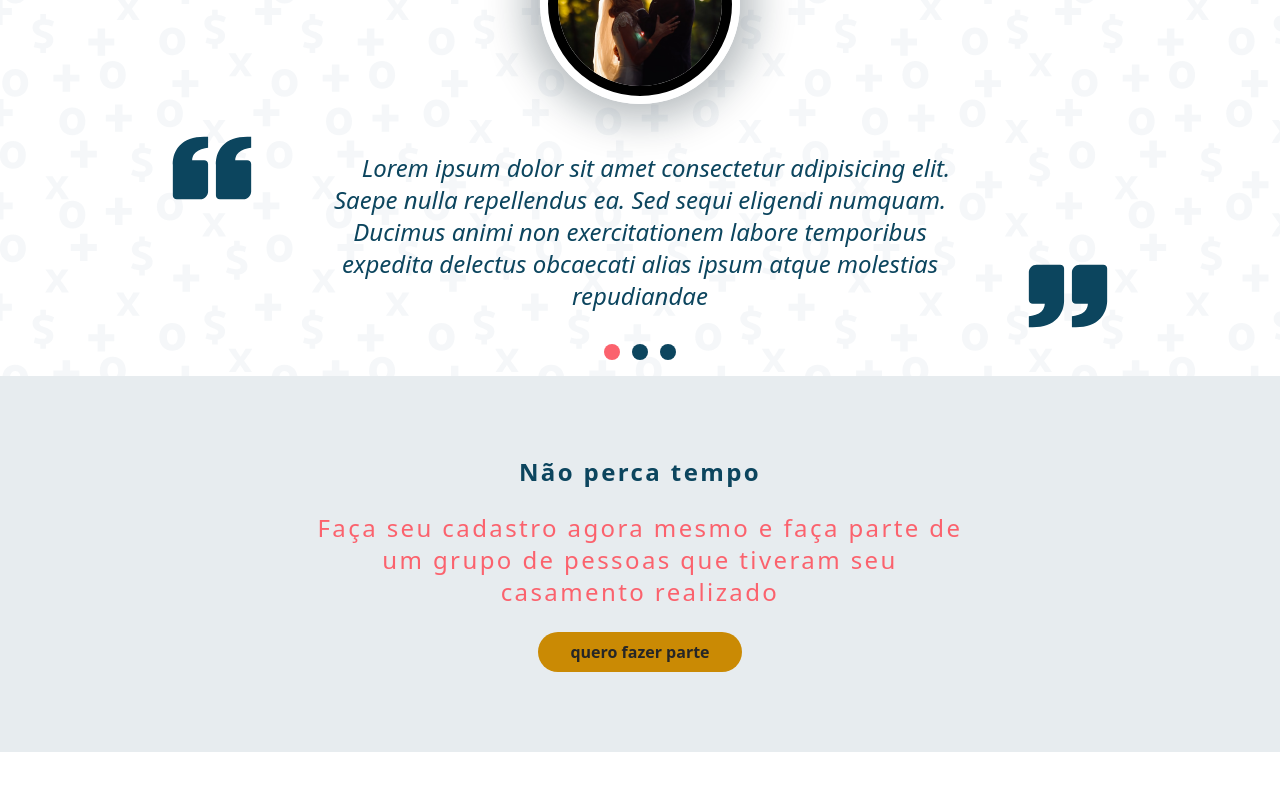
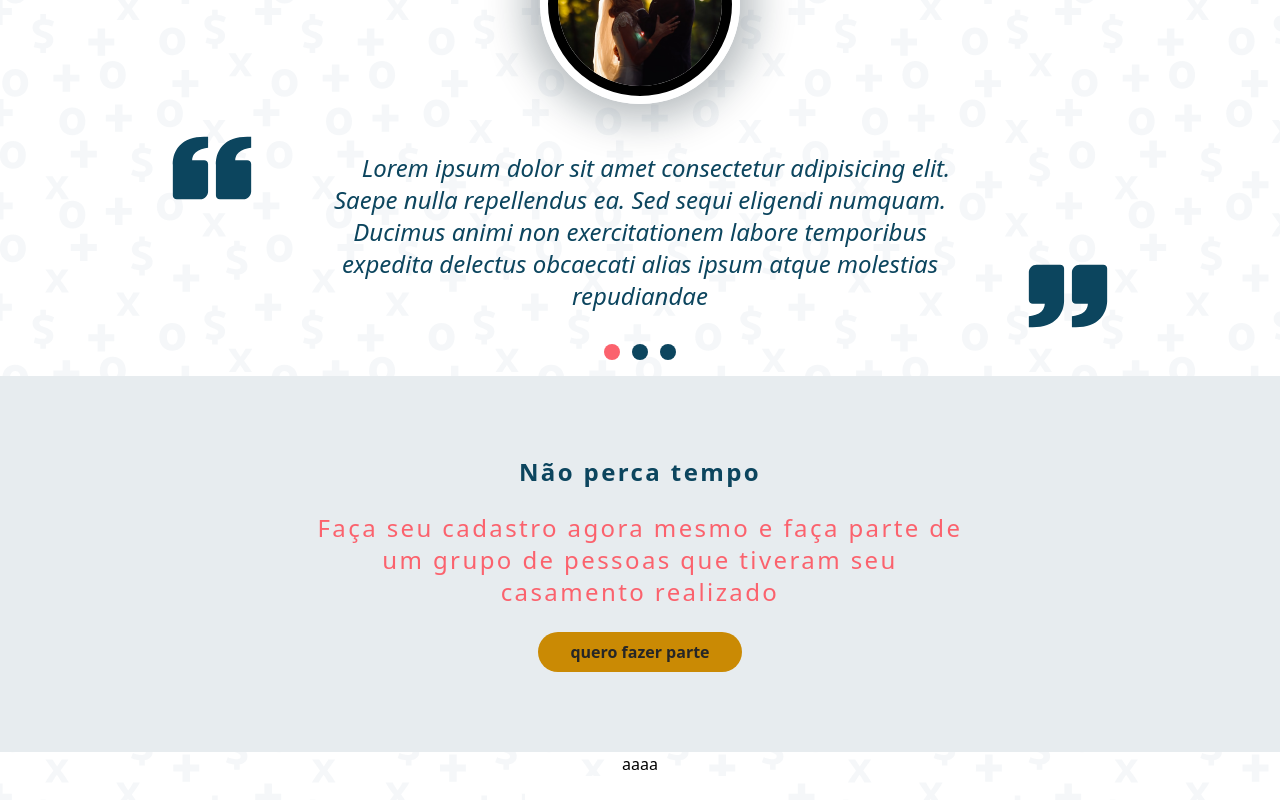
Before and after one commit to GravataOnline/gravata-online, a Next.js app in the folder gravata-online/: page / in a window 1280 px wide. Shown: the part 2048-2848 px from the top of the page. Before the commit the page ends 2800 px from the top, so only its background shows below. Built offline with nearby package versions, Linux system fonts and the light colour scheme.

Commit message:
atualizando nome dos arquivos

```diff
--- /dev/null
+++ b/gravata-online/src/components/Input/index.tsx
@@ -0,0 +1,3 @@
+export function Input() {
+  return <input type="text" />;
+}
--- a/gravata-online/src/pages/index-page.tsx
+++ b/gravata-online/src/pages/index-page.tsx
@@ -1,11 +1,12 @@
 import Image from "next/image";
 import MenuHamburguer from "/public/icons/menu-hamburger.svg";
 import { ButtonOutline, ButtonYellow } from "components/Button";
-import { CardGravata } from "components/CardGravata/CardGravata";
+import { CardGravata } from "components/CardGravata";
 import { GravataCard } from "typings/card-gravata";
 import { dadosGravatas } from "utils/data-gravatas";
 import { Imagem } from "img/images";
-import { Carrossel } from "components/Carrossel/carrossel";
+import { Carrossel } from "components/Carrossel";
+import { Input } from "components/Input";
 
 export function IndexPage() {
   return (
@@ -92,7 +93,7 @@ export function IndexPage() {
       <section className="  ">
         <div className="border-[12px] relative border-white shadow-2xl  flex flex-row mx-8 ">
           <Image src={Imagem.Padrinhos} alt="Imagem Padrinhos" />
-          <div className="absolute  gap-5 top-6 break-normal ml-7 w-[36%] mt-10 flex flex-col">
+          <div className="absolute gap-5 top-6 break-normal ml-7 w-[36%] mt-10 flex flex-col">
             <span className="text-white tracking-wide font-bold text-3xl">
               Divulgue seu grande dia e comece a receber dinheiro
             </span>
@@ -135,6 +136,10 @@ export function IndexPage() {
           </div>
         </div>
       </section>
+      <section className="flex flex-col justify-center items-center">
+        aaaa
+        <Input />
+      </section>
     </div>
   );
 }
```
Also changed, not shown: gravata-online/src/components/CardGravata/index.tsx (renamed from gravata-online/src/components/CardGravata/CardGravata.tsx), gravata-online/src/components/Carrossel/index.tsx (renamed from gravata-online/src/components/Carrossel/carrossel.tsx).
